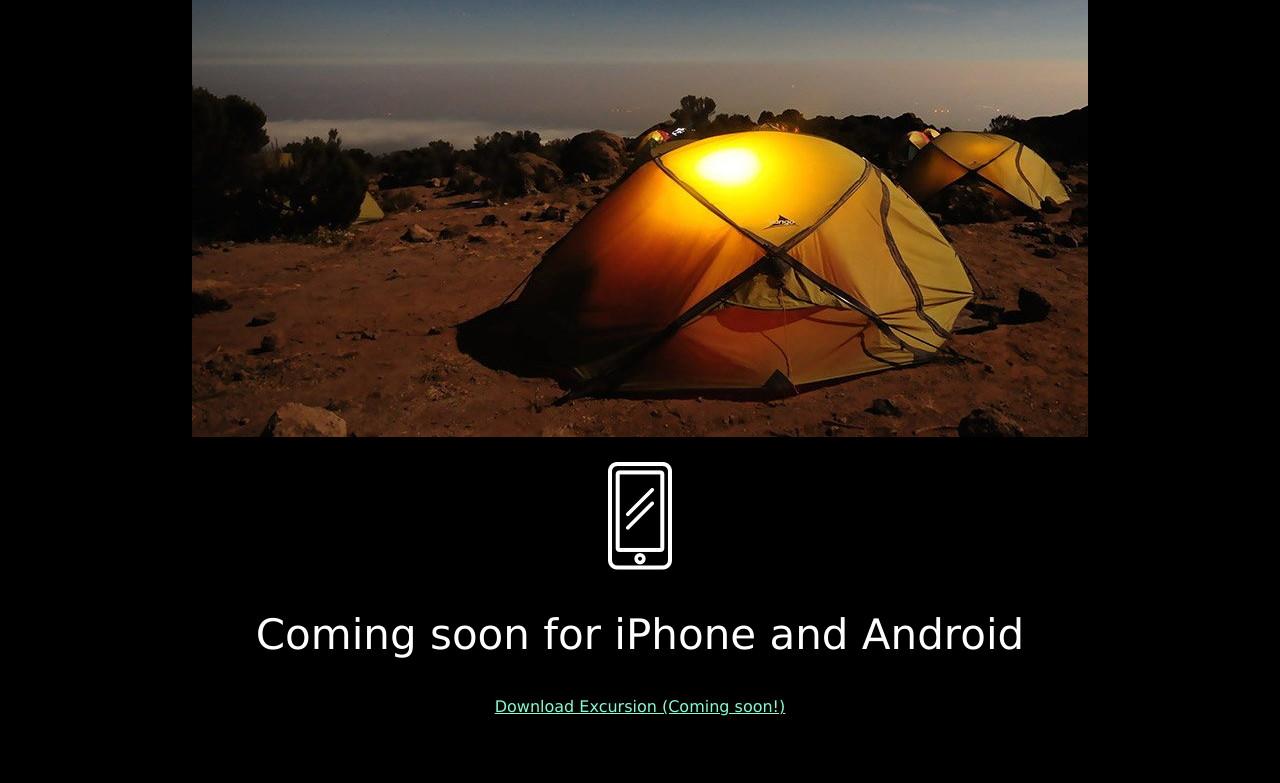
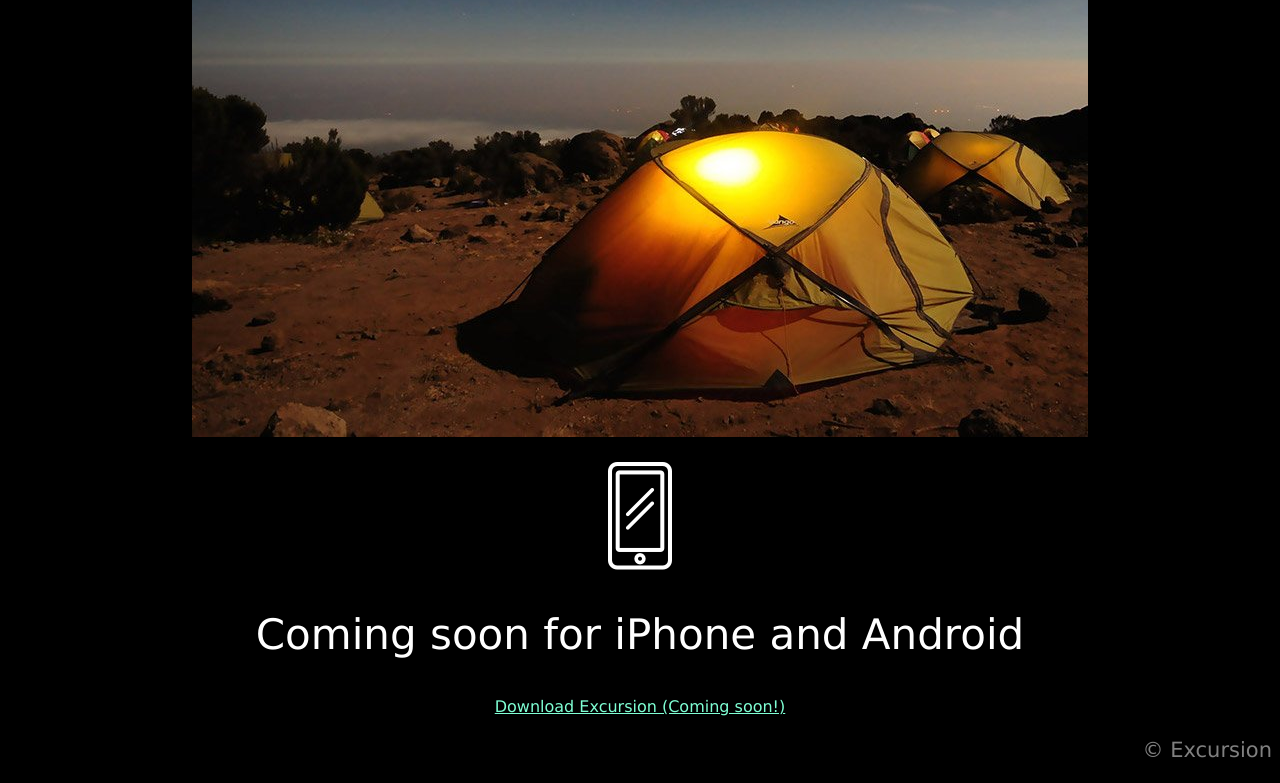
Before and after one commit to elnicomapero/excursion, a plain HTML site: page index.html in a window 1280 px wide. Shown: the part 578-1361 px from the top of the page. Before the commit the page ends 1316 px from the top, so only its background shows below. Drawn offline with Linux system fonts and the light colour scheme.

Commit message:
Add footer with copyright text

```diff
--- a/index.html
+++ b/index.html
@@ -22,5 +22,8 @@
             <h2>Coming soon for iPhone and Android</h2>
             <p><a href="#">Download Excursion (Coming soon!)</a></p>
         </main>
+        <footer>
+            <p class="copyright-text">&copy; Excursion</p>
+        </footer>
     </body>
 </html>
--- a/resources/css/style.css
+++ b/resources/css/style.css
@@ -28,3 +28,7 @@ a {
     color: aquamarine;
     font-size: 16px;
 }
+
+.copyright-text {
+    text-align: right;
+}
```
